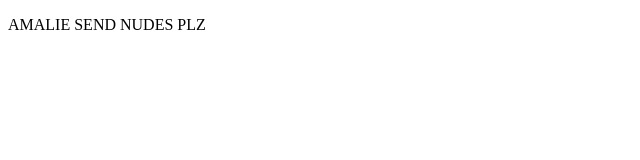
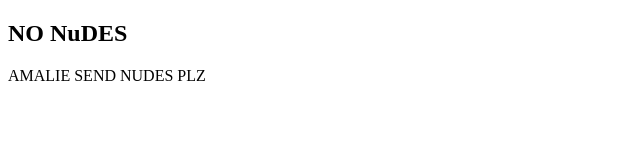
Before and after one commit to majanguyen/oeamm17edB, a plain HTML site: page index.html in a window 1280 px wide. Shown: the whole page, without its empty margins (0-640 px from the left). Drawn offline with Linux system fonts and the light colour scheme.

Commit message:
no nudes, jens

```diff
--- a/index.html
+++ b/index.html
@@ -5,6 +5,7 @@
     <title>OEAMM17EDB test1 forside</title>
   </head>
   <body>
+    <h2>NO NuDES</h2>
     <p> AMALIE SEND NUDES PLZ </p>
   </body>
 </html>
```
